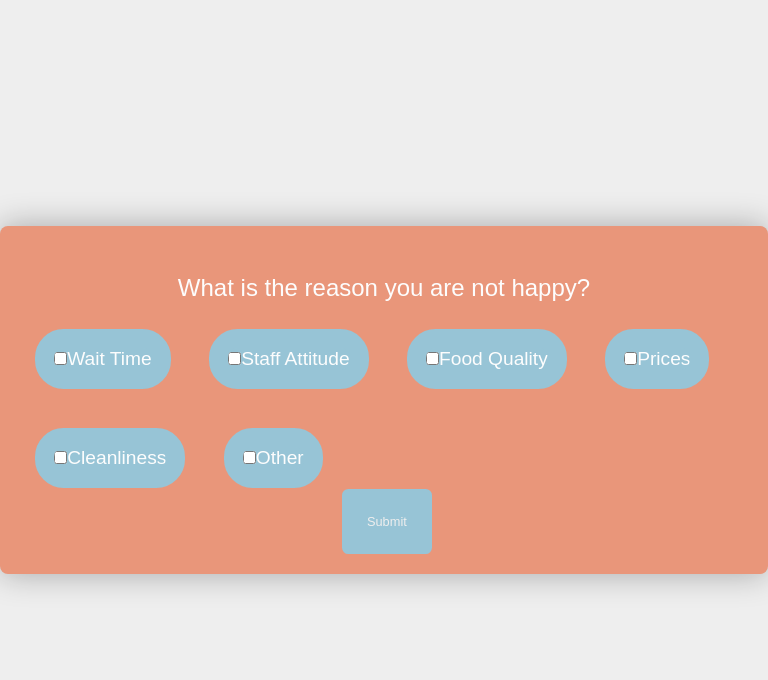
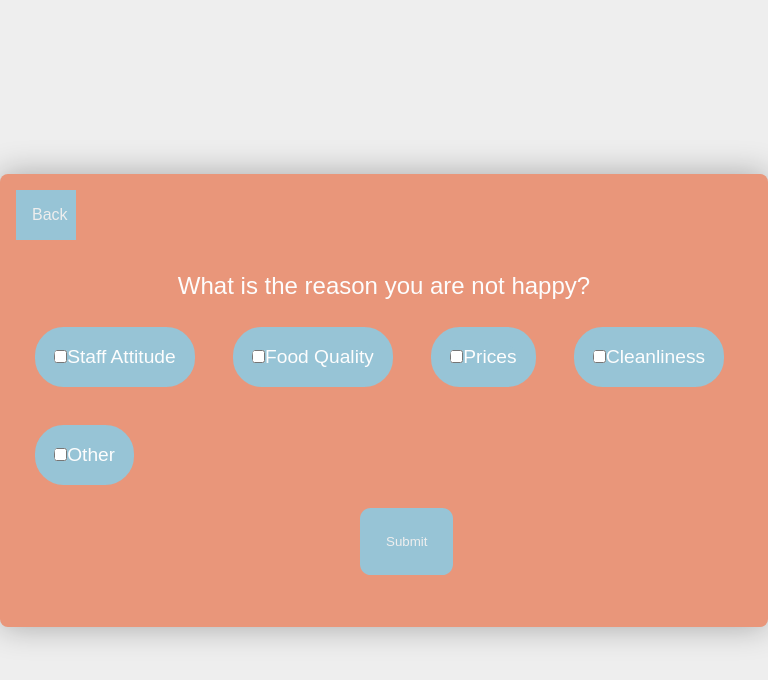
Before and after one commit to viki2207/CustomerFeedbackProject-electron, an Electron app: page src/feedback.html in a window 768 px wide. Drawn offline with Linux system fonts and the light colour scheme; no server answers.

Commit message:
create back button and cpmmplete feedback and thankyou page

```diff
--- a/main.js
+++ b/main.js
@@ -6,7 +6,6 @@ function createWindow(){
     });
 
     win.loadFile('src/index.html');
-    win.webContents.openDevTools();
 }
 
 app.whenReady().then(createWindow);
--- a/package.json
+++ b/package.json
@@ -4,12 +4,16 @@
   "description": "",
   "main": "main.js",
   "scripts": {
-"start":"electron ."
+    "start": "electron ."
   },
   "keywords": [],
   "author": "",
   "license": "ISC",
   "devDependencies": {
     "electron": "^29.3.0"
+  },
+  "dependencies": {
+    "mongodb": "^6.5.0",
+    "nodemon": "^3.1.0"
   }
 }
--- a/src/feedback.html
+++ b/src/feedback.html
@@ -5,40 +5,52 @@
     <meta name="viewport" content="width=device-width, initial-scale=1.0">
     <title>Document</title>
     <link rel="stylesheet" href="main.css">
+    <script src="feedback.js"></script>
+
 </head>
 <body>
     <div class="container">
+      <div class="back" >
+        <a href="index.html" class="href">Back</a>
+      </div>
         <div class="wrapper">
              <p class="text">  What is the reason you are not happy? </p>
             <div class="reasons">
-          <div class="checkedcontainer">  <input type="checkbox"  value="">Wait Time <br>
+              <!-- <div class="checkedcontainer">
+             <input type="checkbox" class="checkbox"  value="1"  onchange="selectedresons()">Wait Time <br>
+               </div> -->
+
+             <div class="checkedcontainer">
+             <input type="checkbox" class="checkbox"  value="2"onchange="selectedresons()" >Staff Attitude<br>
              </div>
+
+              <div class="checkedcontainer" >
+              <input type="checkbox" class="checkbox" value="3" onchange="selectedresons()">Food Quality<br>
+              </div>
+
               <div class="checkedcontainer">
-            <input type="checkbox" value="">Staff Attitude<br>
+               <input type="checkbox" class="checkbox" onchange="selectedresons()"  value="4">Prices<br>
                 </div>
-            <div class="checkedcontainer" >
-            <input type="checkbox" value="">Food Quality<br>
+
+                 <div class="checkedcontainer">
+                 <input type="checkbox" class="checkbox"  value="5"  onchange="selectedresons()">Cleanliness <br>
                   </div>
-        <div class="checkedcontainer" >
-            <input type="checkbox"  value="">Prices<br>
-        </div>
+
                  <div class="checkedcontainer">
-            <input type="checkbox"  value="">Cleanliness<br>
-        </div>
-        <div class="checkedcontainer">
-            <input type="checkbox"  value="">Other<br>
+                 <input type="checkbox" class="checkbox"  value="6" onchange="selectedresons()">Other<br>
                  </div>
 
 
              </div>
 
+             <div class="submit">
+              <button type="button" class="btnsubmit"  onclick="feedback()">Submit</button>
              </div>
-    <br/>
-    <br/>
-    <br/>
-    <div>
-        <button type="button" class="btnsubmit">Submit</button>
       </div>
+
+    </div>
+
+
 
 
     </div>
--- /dev/null
+++ b/src/feedback.js
@@ -0,0 +1,35 @@
+
+const { dialog, BrowserWindow } = require('electron')
+const response = dialog.showMessageBox(null);
+
+console.log(response);
+
+function selectedresons()
+{
+
+    var checkboxes = document.querySelectorAll(".checkbox");
+    var count = 0;
+    for( var checkbox of checkboxes)
+    {
+          if(checkbox.checked == true  )
+          {
+              count ++;
+              if(count >3)
+              {
+
+                alert("Maximum you can 3 selections");
+                checkbox.checked= false;
+                break;
+              }
+          }
+
+    }
+
+
+}
+function feedback()
+{
+    selectedresons();
+    window.location.href = "thankyou.html";
+
+}
--- a/src/index.js
+++ b/src/index.js
@@ -1,8 +1,4 @@
 let smily = document.getElementById("Worried_Smily");
-// smily.addEventListener('click', function(e){
-//     e.preventDefault()
-//     console.log('Sample Element')
-// })
 console.log(smily);
 smily.addEventListener('click', (event)=>{
     console.log("hia");
--- a/src/main.css
+++ b/src/main.css
@@ -96,12 +96,33 @@ body{
     cursor: pointer;
     color:#eee;
     background-color:rgb(151, 196, 214) ;
-    border-radius: 0.5em;
+    border-radius: 0.8em;
     border:2em solid rgb(151,196,214);
 
-    font-size: 0.8em;
-    margin-top: 6.3em;
+    /* font-size: 0.5em; */
+    /* margin-top: 9.3em; */
     margin-bottom: 0.3em;
     bottom: 0;
+}
+.submit
+{
+    width:23px;
+margin-left: 21.5em;
+margin-top: 13em;
+}
+.back
+{
+    width: 60px;
+
+    cursor: pointer;
+    background-color:rgb(151, 196, 214);
+border:1em solid rgb(151,196,214);
+text-decoration: none;
 
 }
+.href{
+
+    color:#eee;
+    text-decoration: none;
+    border: none;
+}
```
Also changed, not shown: src/index.html (+4 -3 lines), 1 other file. Lines whose indentation alone changed are shown as unchanged.
